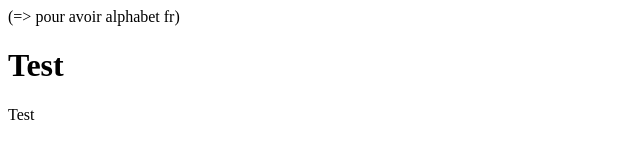
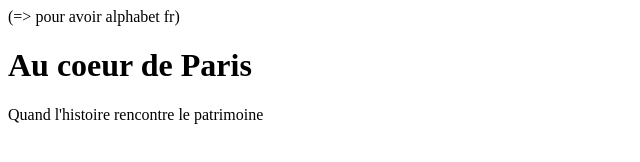
Before and after one commit to mzxeliot/Au-coeur-de-Paris, a plain HTML site: page Au coeur de Paris.html in a window 1280 px wide. Shown: the whole page, without its empty margins (0-640 px from the left). Drawn offline with Linux system fonts and the light colour scheme.

Commit message:
Update Au coeur de Paris.html
Premier jet

```diff
--- a/Au coeur de Paris.html
+++ b/Au coeur de Paris.html
@@ -1,11 +1,11 @@
 <!DOCTYPE html>
 <html>
 	<head>
-		<title>Fabrice</title>
+		<title>Au coeur de Paris</title>
 <meta charset=“utf-8“> (=> pour avoir alphabet fr)
 	</head>
 	<body>
-		<h1>Test</h1>
-		<p>Test</p>
+		<h1>Au coeur de Paris</h1>
+		<p>Quand l'histoire rencontre le patrimoine</p>
 	</body>
 </html>
```
